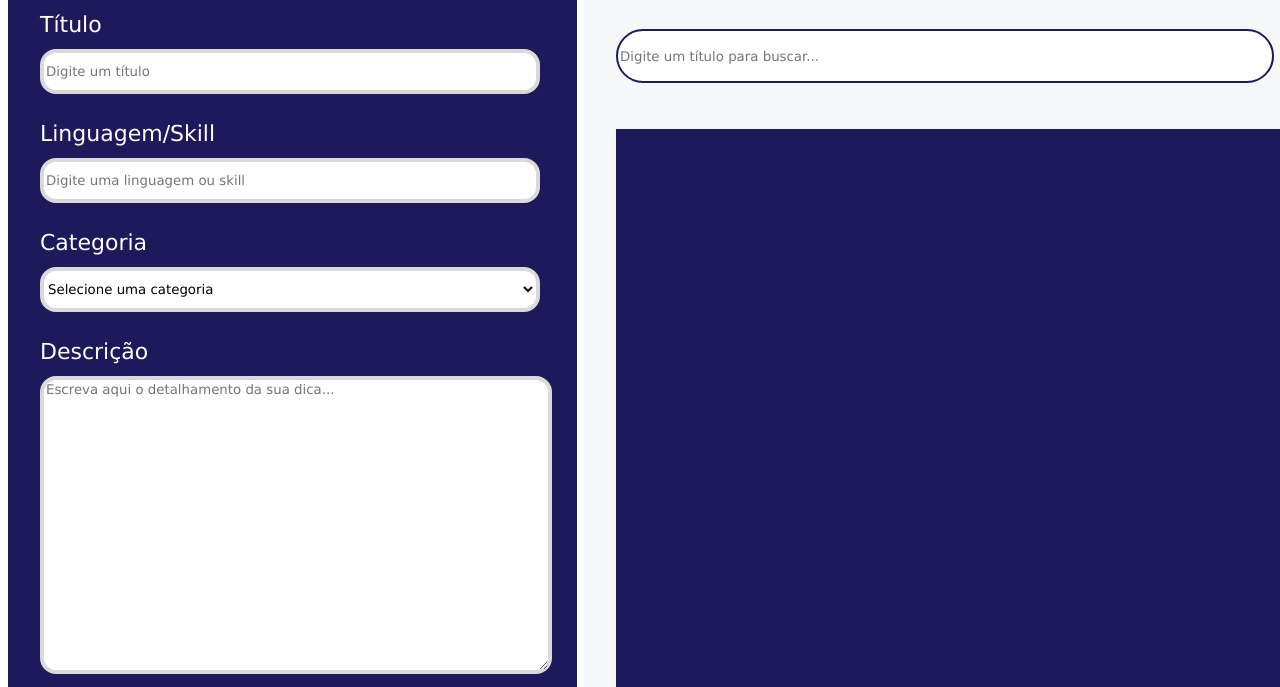
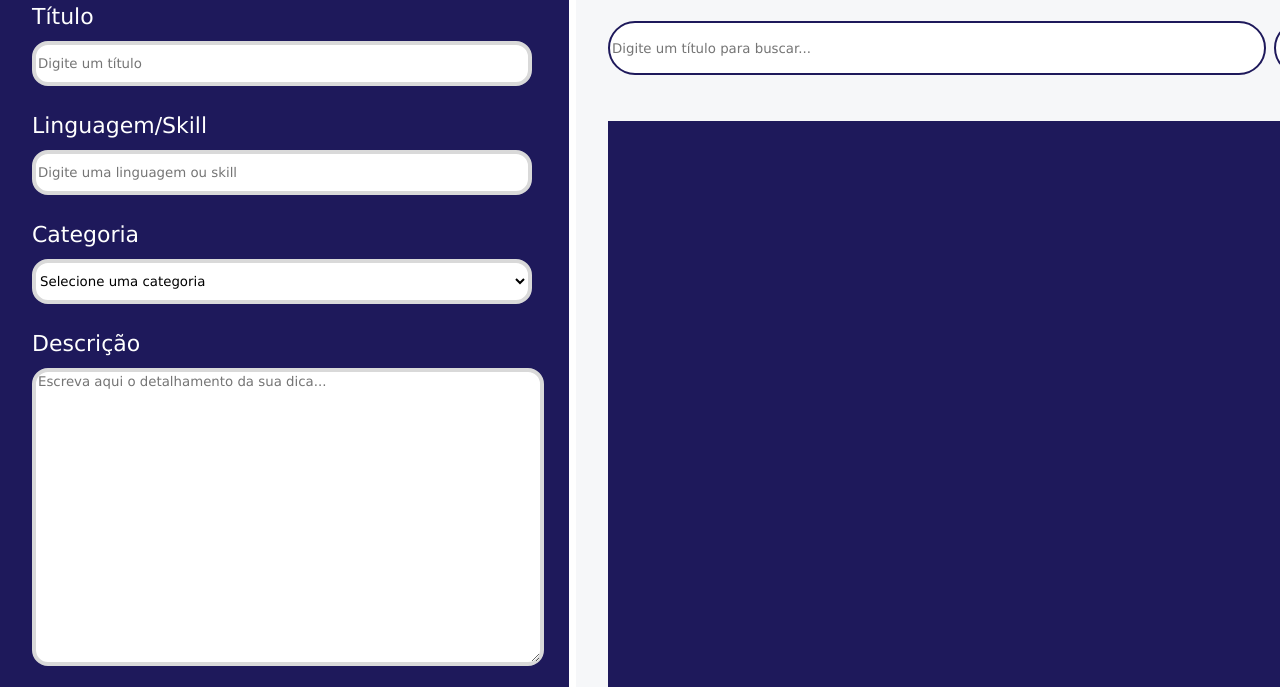
Before and after one commit to guigghisi/Card_Dicas, a plain HTML site: page index.html in a window 1280 px wide. Shown: the part 143-830 px from the top of the page. Drawn offline with Linux system fonts and the light colour scheme.

Commit message:
Arrumando quebras de linhas

```diff
--- a/style.css
+++ b/style.css
@@ -2,9 +2,8 @@
   font-family: "verdana";
 }
 body {
-  position: relative;
-  width: 1440px;
-  height: 1024px;
+  position: static;
+
   background: #ffffff;
 }
 #cadastro {
@@ -93,6 +92,7 @@ body {
   border: 4px solid #d9d9d9;
   border-radius: 16px;
 }
+
 #divInputTitulo {
   position: absolute;
   width: 512px;
@@ -262,7 +262,7 @@ body {
 }
 #cardDicas {
   position: absolute;
-  width: 802px;
+  width: 812px;
   height: 757px;
   left: 32px;
   top: 264px;
@@ -273,7 +273,7 @@ body {
   position: relative;
   width: 778px;
   height: 382px;
-  left: 1px;
+  left: 7px;
   top: 2px;
 
   background: #ffffff;
```
Also changed, not shown: index.html (+1 -1 lines).
